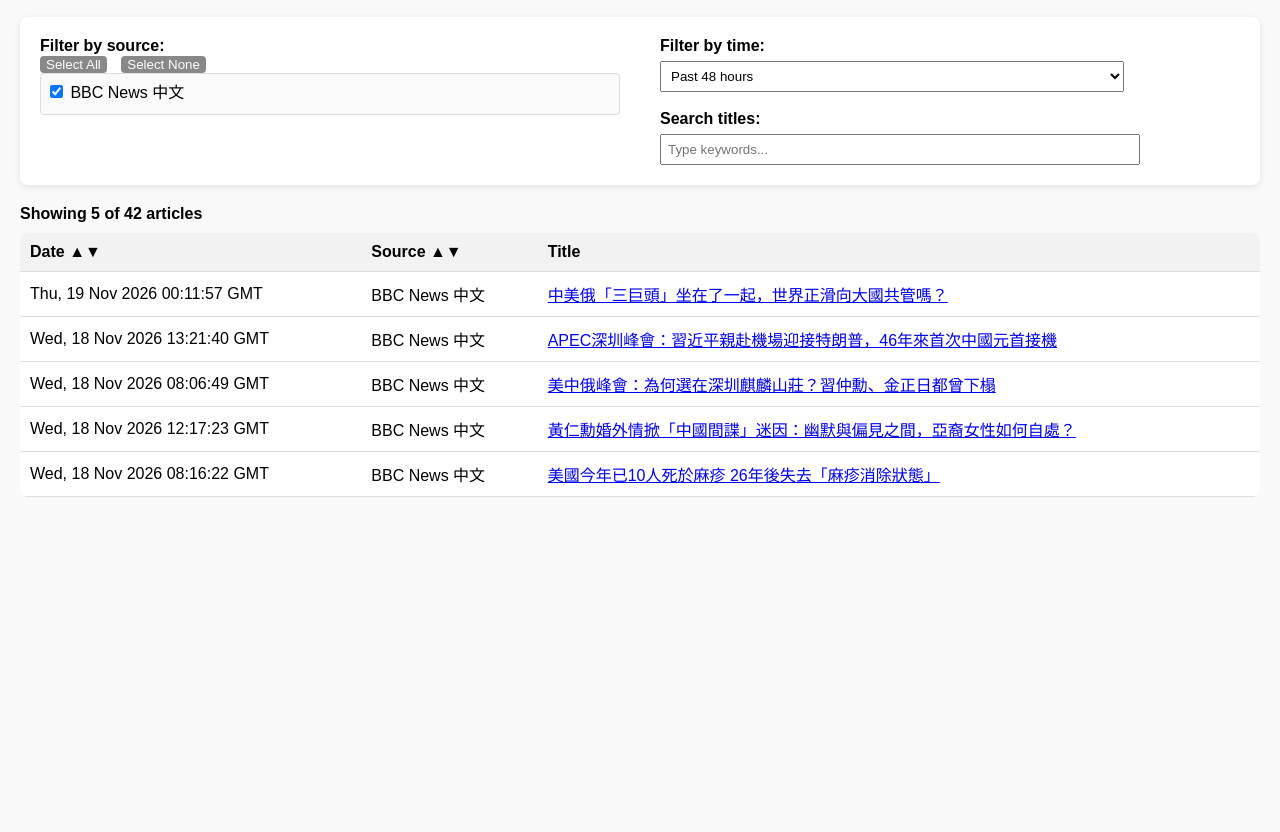
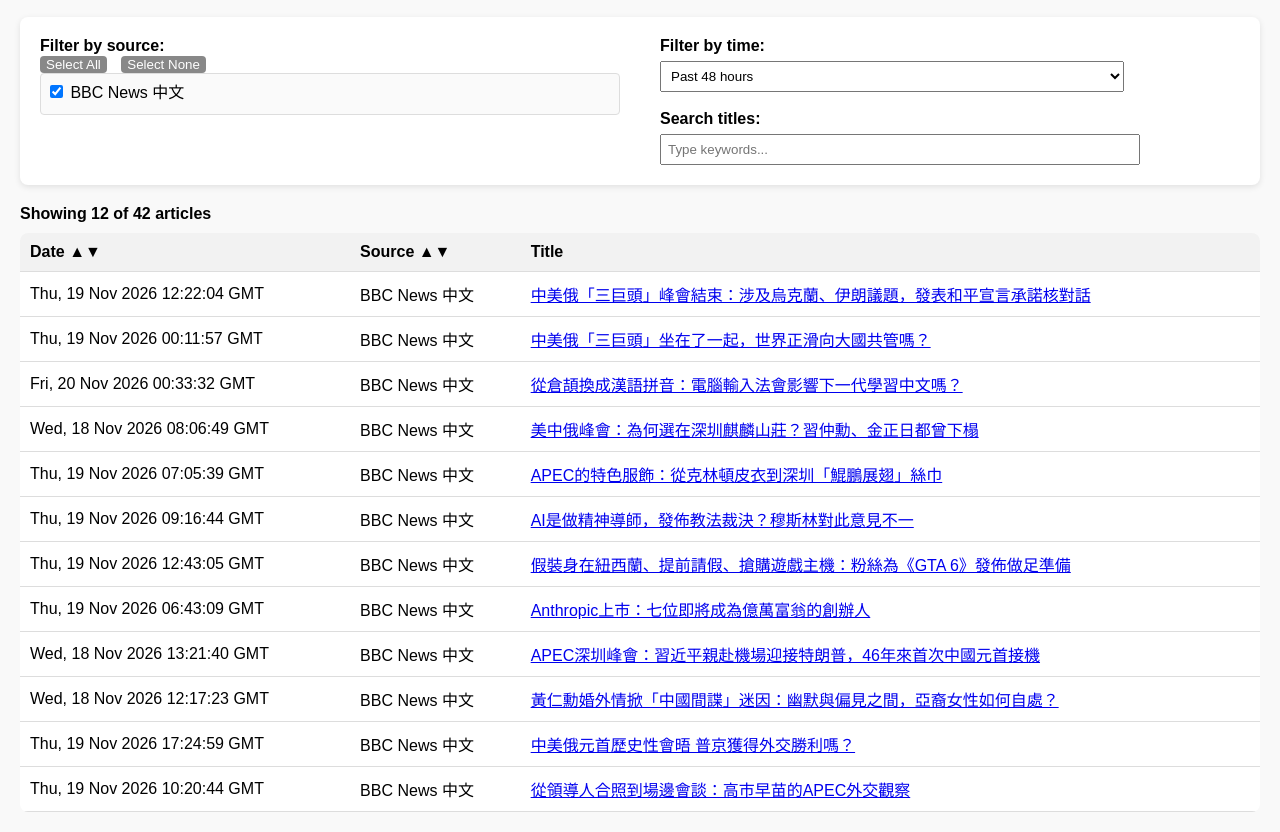
Before and after one commit to Shelly-2025/Shelly_news_feed, a plain HTML site: page index.html in a window 1280 px wide. Shown: the part 79-911 px from the top of the page. Before the commit the page ends 800 px from the top, so only its background shows below. Drawn offline with Linux system fonts and the light colour scheme.

Commit message:
🔄 Auto-update news feed

```diff
--- a/index.html
+++ b/index.html
@@ -33,7 +33,7 @@
 <div class="header-bar">
   <div>
     <h1>My News Feed</h1>
-    <div class="generated-time">Page generated on 19 Nov 2026, 01:39 UTC</div>
+    <div class="generated-time">Page generated on 20 Nov 2026, 01:36 UTC</div>
   </div>
   <div class="header-links">
     <a href="config.html" target="_blank">Config</a>
@@ -80,26 +80,26 @@
 </tr>
 </thead>
 <tbody>
-<tr class="" data-source="ZlQ0EY7QUOI6q1I0nORGPyM2N9GiT0xbQ0lW9guu5NI" data-date="Thu, 19 Nov 2026 00:11:57 GMT" data-title="中美俄「三巨頭」坐在了一起，世界正滑向大國共管嗎？">
+<tr class="" data-source="ZlQ0EY7QUOI6q1I0nORGPyM2N9GiT0xbQ0lW9guu5NI" data-date="Thu, 19 Nov 2026 12:22:04 GMT" data-title="中美俄「三巨頭」峰會結束：涉及烏克蘭、伊朗議題，發表和平宣言承諾核對話">
+            <td>Thu, 19 Nov 2026 12:22:04 GMT</td>
+            <td>BBC News 中文</td>
+            <td><a href="https://www.bbc.com/zhongwen/articles/c38x04eppnpdo/trad?at_medium=RSS&at_campaign=rss" target="_blank">中美俄「三巨頭」峰會結束：涉及烏克蘭、伊朗議題，發表和平宣言承諾核對話</a></td>
+        </tr><tr class="" data-source="ZlQ0EY7QUOI6q1I0nORGPyM2N9GiT0xbQ0lW9guu5NI" data-date="Thu, 19 Nov 2026 00:11:57 GMT" data-title="中美俄「三巨頭」坐在了一起，世界正滑向大國共管嗎？">
             <td>Thu, 19 Nov 2026 00:11:57 GMT</td>
             <td>BBC News 中文</td>
             <td><a href="https://www.bbc.com/zhongwen/articles/cvglr9r243x6o/trad?at_medium=RSS&at_campaign=rss" target="_blank">中美俄「三巨頭」坐在了一起，世界正滑向大國共管嗎？</a></td>
-        </tr><tr class="" data-source="ZlQ0EY7QUOI6q1I0nORGPyM2N9GiT0xbQ0lW9guu5NI" data-date="Wed, 18 Nov 2026 13:21:40 GMT" data-title="APEC深圳峰會：習近平親赴機場迎接特朗普，46年來首次中國元首接機">
-            <td>Wed, 18 Nov 2026 13:21:40 GMT</td>
+        </tr><tr class="" data-source="ZlQ0EY7QUOI6q1I0nORGPyM2N9GiT0xbQ0lW9guu5NI" data-date="Fri, 20 Nov 2026 00:33:32 GMT" data-title="從倉頡換成漢語拼音：電腦輸入法會影響下一代學習中文嗎？">
+            <td>Fri, 20 Nov 2026 00:33:32 GMT</td>
             <td>BBC News 中文</td>
-            <td><a href="https://www.bbc.com/zhongwen/articles/cjy5xkw9g1zpo/trad?at_medium=RSS&at_campaign=rss" target="_blank">APEC深圳峰會：習近平親赴機場迎接特朗普，46年來首次中國元首接機</a></td>
+            <td><a href="https://www.bbc.com/zhongwen/articles/cxq6e216p7ylo/trad?at_medium=RSS&at_campaign=rss" target="_blank">從倉頡換成漢語拼音：電腦輸入法會影響下一代學習中文嗎？</a></td>
         </tr><tr class="" data-source="ZlQ0EY7QUOI6q1I0nORGPyM2N9GiT0xbQ0lW9guu5NI" data-date="Wed, 18 Nov 2026 08:06:49 GMT" data-title="美中俄峰會：為何選在深圳麒麟山莊？習仲勳、金正日都曾下榻">
             <td>Wed, 18 Nov 2026 08:06:49 GMT</td>
             <td>BBC News 中文</td>
             <td><a href="https://www.bbc.com/zhongwen/articles/cqn0dy4ppxp7o/trad?at_medium=RSS&at_campaign=rss" target="_blank">美中俄峰會：為何選在深圳麒麟山莊？習仲勳、金正日都曾下榻</a></td>
-        </tr><tr class="" data-source="ZlQ0EY7QUOI6q1I0nORGPyM2N9GiT0xbQ0lW9guu5NI" data-date="Wed, 18 Nov 2026 12:17:23 GMT" data-title="黃仁勳婚外情掀「中國間諜」迷因：幽默與偏見之間，亞裔女性如何自處？">
-            <td>Wed, 18 Nov 2026 12:17:23 GMT</td>
+        </tr><tr class="" data-source="ZlQ0EY7QUOI6q1I0nORGPyM2N9GiT0xbQ0lW9guu5NI" data-date="Thu, 19 Nov 2026 07:05:39 GMT" data-title="APEC的特色服飾：從克林頓皮衣到深圳「鯤鵬展翅」絲巾">
+            <td>Thu, 19 Nov 2026 07:05:39 GMT</td>
             <td>BBC News 中文</td>
-            <td><a href="https://www.bbc.com/zhongwen/articles/cvze7n4gp5rro/trad?at_medium=RSS&at_campaign=rss" target="_blank">黃仁勳婚外情掀「中國間諜」迷因：幽默與偏見之間，亞裔女性如何自處？</a></td>
-        </tr><tr class="" data-source="ZlQ0EY7QUOI6q1I0nORGPyM2N9GiT0xbQ0lW9guu5NI" data-date="Tue, 17 Nov 2026 11:37:12 GMT" data-title="特朗普訪華之際 美國封堵中國公司在東南亞租用AI算力的「後門」">
-            <td>Tue, 17 Nov 2026 11:37:12 GMT</td>
-            <td>BBC News 中文</td>
-            <td><a href="https://www.bbc.com/zhongwen/articles/cmpdwn010nyvo/trad?at_medium=RSS&at_campaign=rss" target="_blank">特朗普訪華之際 美國封堵中國公司在東南亞租用AI算力的「後門」</a></td>
+            <td><a href="https://www.bbc.com/zhongwen/articles/cmly7er4rze9o/trad?at_medium=RSS&at_campaign=rss" target="_blank">APEC的特色服飾：從克林頓皮衣到深圳「鯤鵬展翅」絲巾</a></td>
         </tr><tr class="" data-source="ZlQ0EY7QUOI6q1I0nORGPyM2N9GiT0xbQ0lW9guu5NI" data-date="Tue, 17 Nov 2026 16:25:49 GMT" data-title="高雄選戰「知識藍」對決「新潮流」，國民黨能複製「韓流」嗎？">
             <td>Tue, 17 Nov 2026 16:25:49 GMT</td>
             <td>BBC News 中文</td>
@@ -116,26 +116,30 @@
             <td>Wed, 28 Oct 2026 02:45:08 GMT</td>
             <td>BBC News 中文</td>
             <td><a href="https://www.bbc.com/zhongwen/articles/cm8xzrg40dq1o/trad?at_medium=RSS&at_campaign=rss" target="_blank">「九合一」五大看點：「洋流」能否撼動台北？誰在卡位2028？</a></td>
-        </tr><tr class="" data-source="ZlQ0EY7QUOI6q1I0nORGPyM2N9GiT0xbQ0lW9guu5NI" data-date="Wed, 18 Nov 2026 08:16:22 GMT" data-title="美國今年已10人死於麻疹 26年後失去「麻疹消除狀態」">
-            <td>Wed, 18 Nov 2026 08:16:22 GMT</td>
+        </tr><tr class="" data-source="ZlQ0EY7QUOI6q1I0nORGPyM2N9GiT0xbQ0lW9guu5NI" data-date="Thu, 19 Nov 2026 09:16:44 GMT" data-title="AI是做精神導師，發佈教法裁決？穆斯林對此意見不一">
+            <td>Thu, 19 Nov 2026 09:16:44 GMT</td>
             <td>BBC News 中文</td>
-            <td><a href="https://www.bbc.com/zhongwen/articles/c5y4jmvxr9vyo/trad?at_medium=RSS&at_campaign=rss" target="_blank">美國今年已10人死於麻疹 26年後失去「麻疹消除狀態」</a></td>
-        </tr><tr class="" data-source="ZlQ0EY7QUOI6q1I0nORGPyM2N9GiT0xbQ0lW9guu5NI" data-date="Tue, 17 Nov 2026 08:44:40 GMT" data-title="APEC深圳峰會：賴清德派施振榮出席 台灣參會空間再成焦點">
-            <td>Tue, 17 Nov 2026 08:44:40 GMT</td>
+            <td><a href="https://www.bbc.com/zhongwen/articles/cmdx1eqdl9vpo/trad?at_medium=RSS&at_campaign=rss" target="_blank">AI是做精神導師，發佈教法裁決？穆斯林對此意見不一</a></td>
+        </tr><tr class="" data-source="ZlQ0EY7QUOI6q1I0nORGPyM2N9GiT0xbQ0lW9guu5NI" data-date="Thu, 19 Nov 2026 12:43:05 GMT" data-title="假裝身在紐西蘭、提前請假、搶購遊戲主機：粉絲為《GTA 6》發佈做足準備">
+            <td>Thu, 19 Nov 2026 12:43:05 GMT</td>
             <td>BBC News 中文</td>
-            <td><a href="https://www.bbc.com/zhongwen/articles/ck5y1g89jnnxo/trad?at_medium=RSS&at_campaign=rss" target="_blank">APEC深圳峰會：賴清德派施振榮出席 台灣參會空間再成焦點</a></td>
+            <td><a href="https://www.bbc.com/zhongwen/articles/cmg4659lx27ro/trad?at_medium=RSS&at_campaign=rss" target="_blank">假裝身在紐西蘭、提前請假、搶購遊戲主機：粉絲為《GTA 6》發佈做足準備</a></td>
+        </tr><tr class="" data-source="ZlQ0EY7QUOI6q1I0nORGPyM2N9GiT0xbQ0lW9guu5NI" data-date="Thu, 19 Nov 2026 06:43:09 GMT" data-title="Anthropic上市：七位即將成為億萬富翁的創辦人">
+            <td>Thu, 19 Nov 2026 06:43:09 GMT</td>
+            <td>BBC News 中文</td>
+            <td><a href="https://www.bbc.com/zhongwen/articles/cw4gn9359q37o/trad?at_medium=RSS&at_campaign=rss" target="_blank">Anthropic上市：七位即將成為億萬富翁的創辦人</a></td>
+        </tr><tr class="" data-source="ZlQ0EY7QUOI6q1I0nORGPyM2N9GiT0xbQ0lW9guu5NI" data-date="Wed, 18 Nov 2026 13:21:40 GMT" data-title="APEC深圳峰會：習近平親赴機場迎接特朗普，46年來首次中國元首接機">
+            <td>Wed, 18 Nov 2026 13:21:40 GMT</td>
+            <td>BBC News 中文</td>
+            <td><a href="https://www.bbc.com/zhongwen/articles/cjy5xkw9g1zpo/trad?at_medium=RSS&at_campaign=rss" target="_blank">APEC深圳峰會：習近平親赴機場迎接特朗普，46年來首次中國元首接機</a></td>
+        </tr><tr class="" data-source="ZlQ0EY7QUOI6q1I0nORGPyM2N9GiT0xbQ0lW9guu5NI" data-date="Wed, 18 Nov 2026 12:17:23 GMT" data-title="黃仁勳婚外情掀「中國間諜」迷因：幽默與偏見之間，亞裔女性如何自處？">
+            <td>Wed, 18 Nov 2026 12:17:23 GMT</td>
+            <td>BBC News 中文</td>
+            <td><a href="https://www.bbc.com/zhongwen/articles/cvze7n4gp5rro/trad?at_medium=RSS&at_campaign=rss" target="_blank">黃仁勳婚外情掀「中國間諜」迷因：幽默與偏見之間，亞裔女性如何自處？</a></td>
         </tr><tr class="" data-source="ZlQ0EY7QUOI6q1I0nORGPyM2N9GiT0xbQ0lW9guu5NI" data-date="Tue, 17 Nov 2026 02:09:22 GMT" data-title="APEC深圳觀察：習近平想告訴世界，中國掌握著未來">
             <td>Tue, 17 Nov 2026 02:09:22 GMT</td>
             <td>BBC News 中文</td>
             <td><a href="https://www.bbc.com/zhongwen/articles/c893rg46x0ygo/trad?at_medium=RSS&at_campaign=rss" target="_blank">APEC深圳觀察：習近平想告訴世界，中國掌握著未來</a></td>
-        </tr><tr class="" data-source="ZlQ0EY7QUOI6q1I0nORGPyM2N9GiT0xbQ0lW9guu5NI" data-date="Tue, 17 Nov 2026 11:44:02 GMT" data-title="中國以AI奇境接待各國領袖，但他們看不到的另一面是什麼？">
-            <td>Tue, 17 Nov 2026 11:44:02 GMT</td>
-            <td>BBC News 中文</td>
-            <td><a href="https://www.bbc.com/zhongwen/articles/crgj360lnqv6o/trad?at_medium=RSS&at_campaign=rss" target="_blank">中國以AI奇境接待各國領袖，但他們看不到的另一面是什麼？</a></td>
-        </tr><tr class="" data-source="ZlQ0EY7QUOI6q1I0nORGPyM2N9GiT0xbQ0lW9guu5NI" data-date="Tue, 17 Nov 2026 00:34:50 GMT" data-title="俄羅斯超級富豪們已經在設想一個「後普京時代」">
-            <td>Tue, 17 Nov 2026 00:34:50 GMT</td>
-            <td>BBC News 中文</td>
-            <td><a href="https://www.bbc.com/zhongwen/articles/cmx27v835864o/trad?at_medium=RSS&at_campaign=rss" target="_blank">俄羅斯超級富豪們已經在設想一個「後普京時代」</a></td>
         </tr><tr class="" data-source="ZlQ0EY7QUOI6q1I0nORGPyM2N9GiT0xbQ0lW9guu5NI" data-date="Mon, 16 Nov 2026 09:03:22 GMT" data-title="里長赴中旅遊受關注：為何北京鎖定里長？里長怎麼看？">
             <td>Mon, 16 Nov 2026 09:03:22 GMT</td>
             <td>BBC News 中文</td>
@@ -144,10 +148,14 @@
             <td>Mon, 16 Nov 2026 09:03:27 GMT</td>
             <td>BBC News 中文</td>
             <td><a href="https://www.bbc.com/zhongwen/articles/cr7428z1wx74o/trad?at_medium=RSS&at_campaign=rss" target="_blank">里長赴中旅遊：台灣《反滲透法》為何「查辦多、定罪少」？</a></td>
-        </tr><tr class="" data-source="ZlQ0EY7QUOI6q1I0nORGPyM2N9GiT0xbQ0lW9guu5NI" data-date="Tue, 17 Nov 2026 02:38:11 GMT" data-title="羅伯·派汀森：《暮光之城》男主角如何成為007">
-            <td>Tue, 17 Nov 2026 02:38:11 GMT</td>
+        </tr><tr class="" data-source="ZlQ0EY7QUOI6q1I0nORGPyM2N9GiT0xbQ0lW9guu5NI" data-date="Thu, 19 Nov 2026 17:24:59 GMT" data-title="中美俄元首歷史性會晤 普京獲得外交勝利嗎？">
+            <td>Thu, 19 Nov 2026 17:24:59 GMT</td>
             <td>BBC News 中文</td>
-            <td><a href="https://www.bbc.com/zhongwen/articles/c893rgw9zrxqo/trad?at_medium=RSS&at_campaign=rss" target="_blank">羅伯·派汀森：《暮光之城》男主角如何成為007</a></td>
+            <td><a href="https://www.bbc.com/zhongwen/articles/ck9q84jgpxpjo/trad?at_medium=RSS&at_campaign=rss" target="_blank">中美俄元首歷史性會晤 普京獲得外交勝利嗎？</a></td>
+        </tr><tr class="" data-source="ZlQ0EY7QUOI6q1I0nORGPyM2N9GiT0xbQ0lW9guu5NI" data-date="Thu, 19 Nov 2026 10:20:44 GMT" data-title="從領導人合照到場邊會談：高市早苗的APEC外交觀察">
+            <td>Thu, 19 Nov 2026 10:20:44 GMT</td>
+            <td>BBC News 中文</td>
+            <td><a href="https://www.bbc.com/zhongwen/articles/ck782e5dxeygo/trad?at_medium=RSS&at_campaign=rss" target="_blank">從領導人合照到場邊會談：高市早苗的APEC外交觀察</a></td>
         </tr><tr class="" data-source="ZlQ0EY7QUOI6q1I0nORGPyM2N9GiT0xbQ0lW9guu5NI" data-date="Tue, 17 Nov 2026 09:33:26 GMT" data-title="中國AI之都：「夢想之城」深圳背後的兩個世界">
             <td>Tue, 17 Nov 2026 09:33:26 GMT</td>
             <td>BBC News 中文</td>
@@ -160,14 +168,6 @@
             <td>Sun, 15 Nov 2026 04:28:35 GMT</td>
             <td>BBC News 中文</td>
             <td><a href="https://www.bbc.com/zhongwen/articles/c6kg7mdzj12no/trad?at_medium=RSS&at_campaign=rss" target="_blank">台灣村里長：最基層的民選公職，如何牽動選舉動員與兩岸關係？</a></td>
-        </tr><tr class="" data-source="ZlQ0EY7QUOI6q1I0nORGPyM2N9GiT0xbQ0lW9guu5NI" data-date="Wed, 11 Nov 2026 04:28:59 GMT" data-title="「台灣之光」形象重挫？民眾如何看黃仁勳婚外情風波">
-            <td>Wed, 11 Nov 2026 04:28:59 GMT</td>
-            <td>BBC News 中文</td>
-            <td><a href="https://www.bbc.com/zhongwen/articles/cm0e0ey0qx7yo/trad?at_medium=RSS&at_campaign=rss" target="_blank">「台灣之光」形象重挫？民眾如何看黃仁勳婚外情風波</a></td>
-        </tr><tr class="" data-source="ZlQ0EY7QUOI6q1I0nORGPyM2N9GiT0xbQ0lW9guu5NI" data-date="Fri, 06 Nov 2026 14:58:15 GMT" data-title="美國中期選舉掀「藍色浪潮」 將怎樣影響世界">
-            <td>Fri, 06 Nov 2026 14:58:15 GMT</td>
-            <td>BBC News 中文</td>
-            <td><a href="https://www.bbc.com/zhongwen/watch/c5vgjjr77wvxo/trad?at_medium=RSS&at_campaign=rss" target="_blank">美國中期選舉掀「藍色浪潮」 將怎樣影響世界</a></td>
         </tr><tr class="" data-source="ZlQ0EY7QUOI6q1I0nORGPyM2N9GiT0xbQ0lW9guu5NI" data-date="Tue, 17 Nov 2026 07:20:52 GMT" data-title="「讓黃仁勳回歸」運動：輝達駁斥、特朗普支持恢復其CEO職位">
             <td>Tue, 17 Nov 2026 07:20:52 GMT</td>
             <td>BBC News 中文</td>
@@ -228,6 +228,10 @@
             <td>Fri, 30 Oct 2026 03:52:26 GMT</td>
             <td>BBC News 中文</td>
             <td><a href="https://www.bbc.com/zhongwen/articles/cv8ez8w9edzxo/trad?at_medium=RSS&at_campaign=rss" target="_blank">為什麼歐洲各國年輕人走上街頭？背後的共同訴求和暴力隱憂</a></td>
+        </tr><tr class="" data-source="ZlQ0EY7QUOI6q1I0nORGPyM2N9GiT0xbQ0lW9guu5NI" data-date="Tue, 17 Nov 2026 02:38:11 GMT" data-title="羅伯·派汀森：《暮光之城》男主角如何成為007">
+            <td>Tue, 17 Nov 2026 02:38:11 GMT</td>
+            <td>BBC News 中文</td>
+            <td><a href="https://www.bbc.com/zhongwen/articles/c893rgw9zrxqo/trad?at_medium=RSS&at_campaign=rss" target="_blank">羅伯·派汀森：《暮光之城》男主角如何成為007</a></td>
         </tr><tr class="" data-source="ZlQ0EY7QUOI6q1I0nORGPyM2N9GiT0xbQ0lW9guu5NI" data-date="Wed, 18 Nov 2026 00:29:38 GMT" data-title="身體最常受傷、卻很少人會刻意鍛鍊的部位：腳踝">
             <td>Wed, 18 Nov 2026 00:29:38 GMT</td>
             <td>BBC News 中文</td>
@@ -240,10 +244,6 @@
             <td>Tue, 10 Nov 2026 06:32:46 GMT</td>
             <td>BBC News 中文</td>
             <td><a href="https://www.bbc.com/zhongwen/articles/cw5yn1y6v0lno/trad?at_medium=RSS&at_campaign=rss" target="_blank">父母選擇「雙人安樂死」，留下我獨自承受喪親之痛</a></td>
-        </tr><tr class="" data-source="ZlQ0EY7QUOI6q1I0nORGPyM2N9GiT0xbQ0lW9guu5NI" data-date="Wed, 11 Nov 2026 10:22:45 GMT" data-title="認識史蒂芬妮·凱斯——首位在南極洲跑完100英里的女性">
-            <td>Wed, 11 Nov 2026 10:22:45 GMT</td>
-            <td>BBC News 中文</td>
-            <td><a href="https://www.bbc.com/zhongwen/articles/cmg46yzz5vrxo/trad?at_medium=RSS&at_campaign=rss" target="_blank">認識史蒂芬妮·凱斯——首位在南極洲跑完100英里的女性</a></td>
         </tr><tr class="" data-source="ZlQ0EY7QUOI6q1I0nORGPyM2N9GiT0xbQ0lW9guu5NI" data-date="Fri, 06 Nov 2026 02:59:44 GMT" data-title="「短睡眠基因」：為何有人只需睡四小時？">
             <td>Fri, 06 Nov 2026 02:59:44 GMT</td>
             <td>BBC News 中文</td>
```
